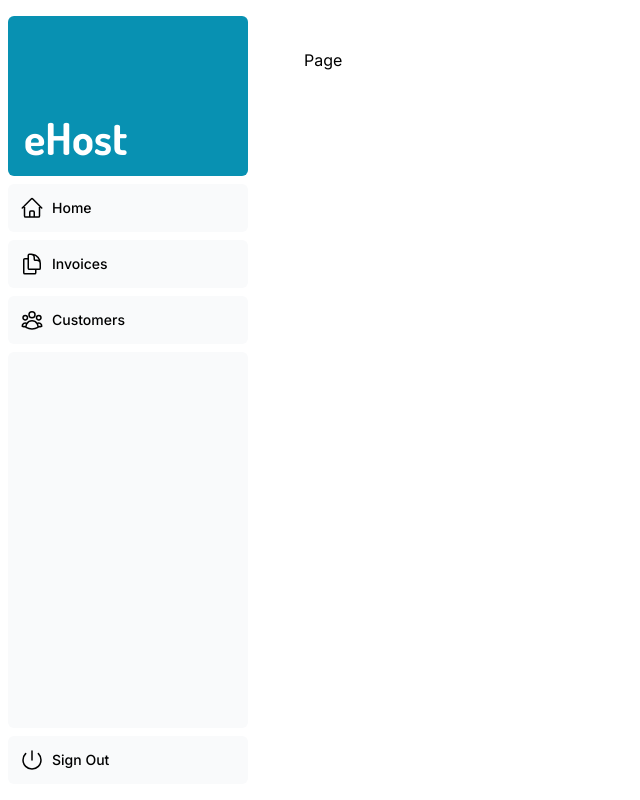
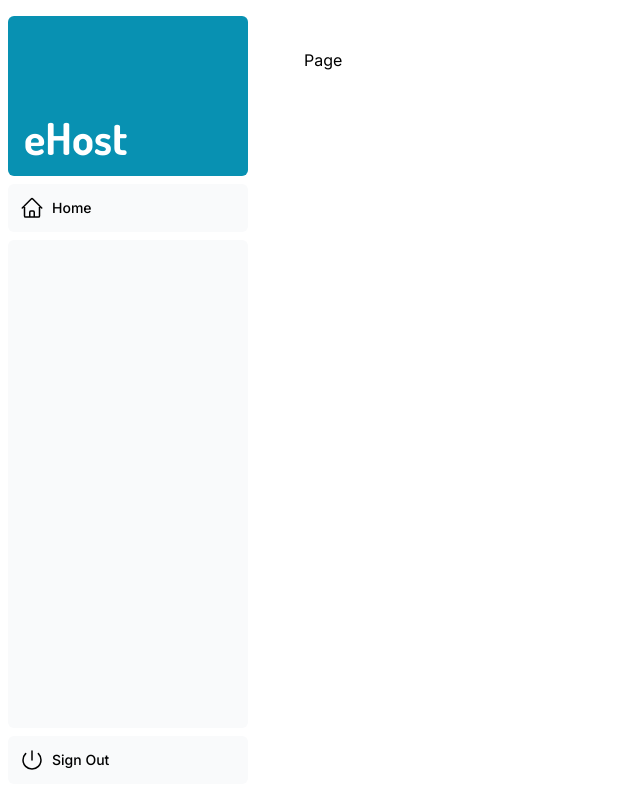
Before and after one commit to AldinaSculac/e-host-dashboard, a Next.js app: page /dashboard/create in a window 1280 px wide. Shown: the whole page, without its empty margins (0-640 px from the left). Built offline with nearby package versions, Linux system fonts and the light colour scheme.

Commit message:
update side nav

```diff
--- a/app/ui/dashboard/nav-links.tsx
+++ b/app/ui/dashboard/nav-links.tsx
@@ -1,35 +1,47 @@
+'use client';
+
 import {
   UserGroupIcon,
   HomeIcon,
   DocumentDuplicateIcon,
 } from '@heroicons/react/24/outline';
+import Link from 'next/link';
+import { usePathname } from 'next/navigation';
+import clsx from 'clsx';
 
 // Map of links to display in the side navigation.
 // Depending on the size of the application, this would be stored in a database.
 const links = [
   { name: 'Home', href: '/dashboard', icon: HomeIcon },
-  {
-    name: 'Invoices',
-    href: '/dashboard/invoices',
-    icon: DocumentDuplicateIcon,
-  },
-  { name: 'Customers', href: '/dashboard/customers', icon: UserGroupIcon },
+  // {
+  //   name: 'Invoices',
+  //   href: '/dashboard/invoices',
+  //   icon: DocumentDuplicateIcon,
+  // },
+  // { name: 'Customers', href: '/dashboard/customers', icon: UserGroupIcon },
 ];
 
 export default function NavLinks() {
+  const pathname = usePathname();
+
   return (
     <>
       {links.map((link) => {
         const LinkIcon = link.icon;
         return (
-          <a
+          <Link
             key={link.name}
             href={link.href}
-            className="flex h-[48px] grow items-center justify-center gap-2 rounded-md bg-gray-50 p-3 text-sm font-medium hover:bg-sky-100 hover:text-cyan-600 md:flex-none md:justify-start md:p-2 md:px-3"
+            className={clsx(
+              'flex h-[48px] grow items-center justify-center gap-2 rounded-md bg-gray-50 p-3 text-sm font-medium hover:bg-sky-100 hover:text-cyan-600 md:flex-none md:justify-start md:p-2 md:px-3',
+              {
+                'bg-sky-100 text-cyan-600': pathname === link.href,
+              }
+            )}
           >
             <LinkIcon className="w-6" />
             <p className="hidden md:block">{link.name}</p>
-          </a>
+          </Link>
         );
       })}
     </>
--- a/app/ui/dashboard/sidenav.tsx
+++ b/app/ui/dashboard/sidenav.tsx
@@ -1,6 +1,6 @@
 import Link from 'next/link';
 import NavLinks from '@/app/ui/dashboard/nav-links';
-import AcmeLogo from '@/app/ui/ehost-logo';
+import EhostLogo from '@/app/ui/ehost-logo';
 import { PowerIcon } from '@heroicons/react/24/outline';
 
 export default function SideNav() {
@@ -11,7 +11,7 @@
         href="/"
       >
         <div className="w-32 text-white md:w-40">
-          <AcmeLogo />
+          <EhostLogo />
         </div>
       </Link>
       <div className="flex grow flex-row justify-between space-x-2 md:flex-col md:space-x-0 md:space-y-2">
```
